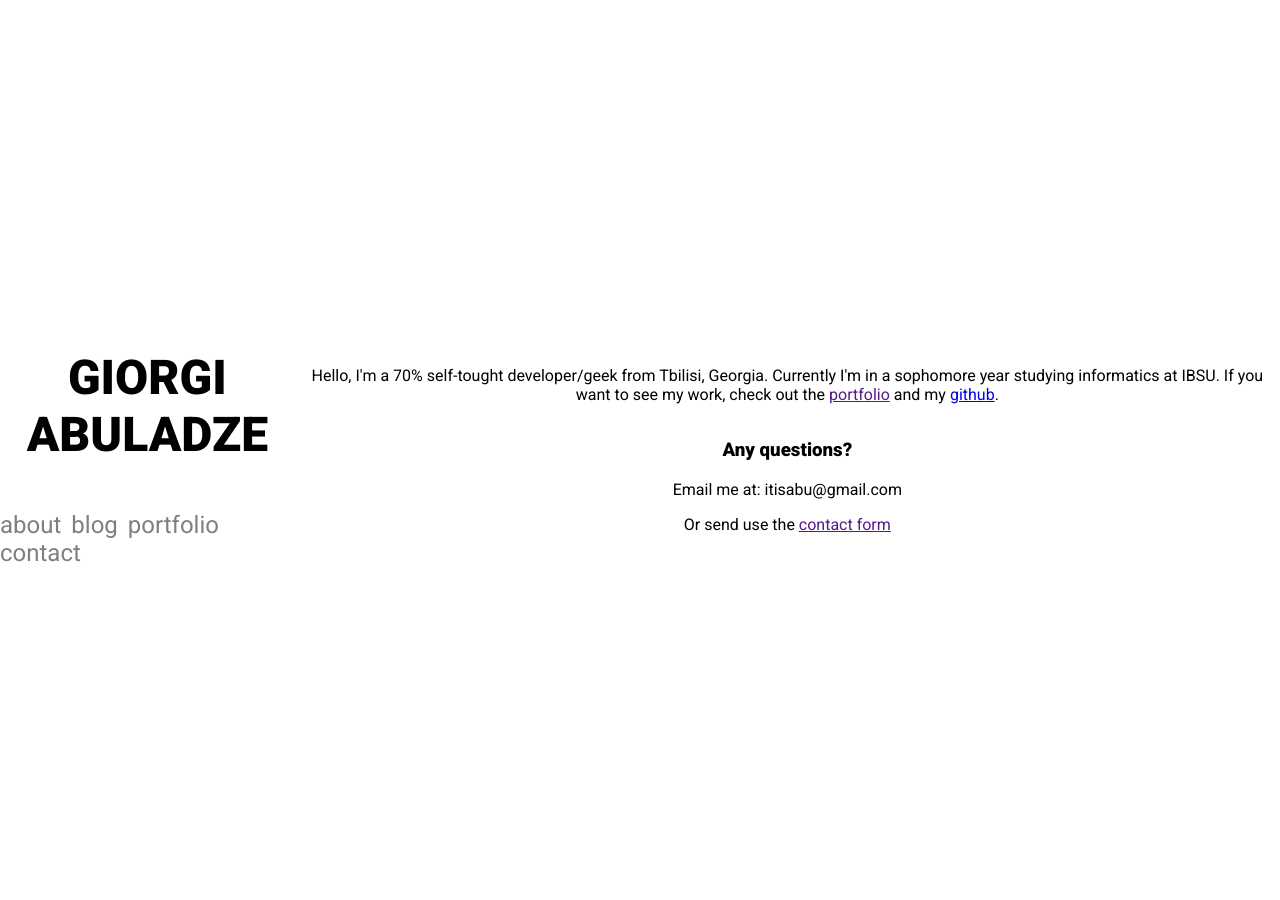
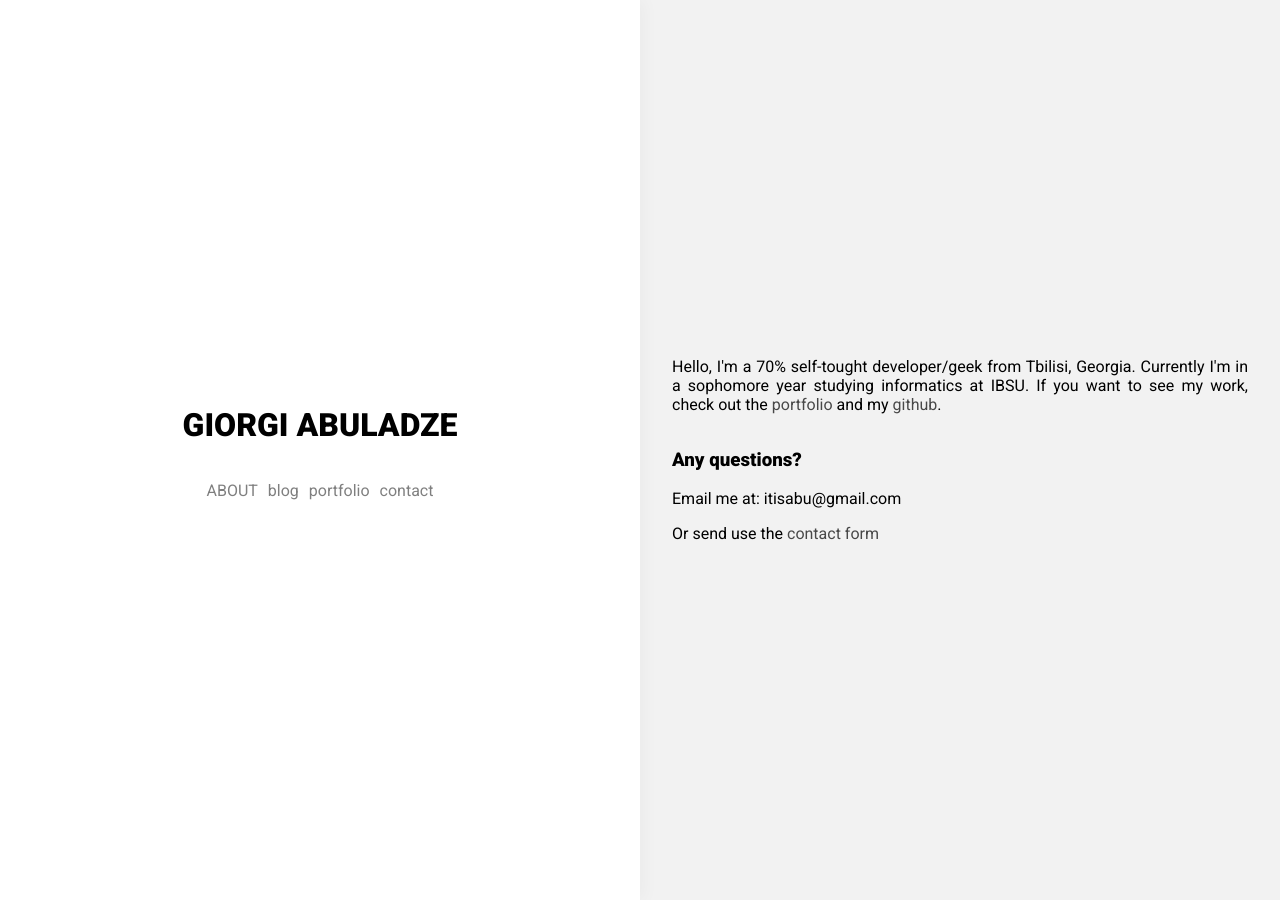
Before and after one commit to gabuladze/gabuladze.github.io, a Jekyll site: the page built from about.html, in a window 1280 px wide. Built offline with Jekyll 4.4.1, drawn with Linux system fonts in a browser that asks for light colours.

Commit message:
Added styling for about page

```diff
--- a/assets/css/landing.css
+++ b/assets/css/landing.css
@@ -8,6 +8,11 @@ html, body {
 
 body {
   margin: 0;
+}
+
+a {
+  text-decoration: none;
+  color: rgba(0, 0, 0, .7);
 }
 
 ul.navbar {
@@ -35,27 +40,71 @@ ul.navbar li a {
   text-transform: lowercase;
 }
 
+ul.navbar li a.active {
+  text-transform: uppercase;
+}
+
+.header ul.navbar li a {
+  font-size: 1em;
+}
+
 ul.navbar li a:hover {
   color: rgba(0, 0, 0, .8);
+}
+
+div.header {
+  justify-content: center;
+  align-items: center;
+  box-shadow: 5px 0 15px rgba(0, 0, 0, .03);
 }
 
 div.container {
   height: 100%;
   display: flex;
-  justify-content: center;
+}
+
+div.align-center {
   align-items: center;
 }
 
+div.justify-center {
+  justify-content: center;
+}
+
+div.self-align-center {
+  align-self: center;
+}
+
+div.self-justify-center {
+  justify-self: center;
+}
+
 div.column {
+  width: 100%;
   display: flex;
   flex-direction: column;
+}
+
+div.row {
+  flex-direction: row;
+  width: 90%;
+}
+
+p.about-text {
+  text-align: justify;
+}
+
+div.bg {
+  background: rgba(0, 0, 0, .05);
+}
+
+div.container h1.landing {
+  font-size: 3em;
   text-align: center;
 }
 
-div.container h1 {
-  font-size: 3em;
+@media screen and (max-width: 800px) {
+  div.container {
+    flex-flow: column;
+  }
 }
-
-@media screen and (max-width: 600px) {
-
-}
```
